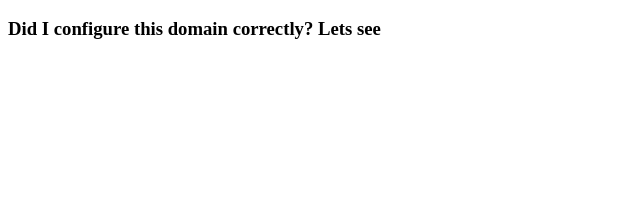
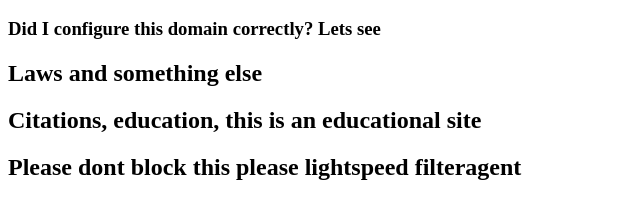
Before and after one commit to GitHubFn4Us/GitHubFn4Us.github.io, a plain HTML site: page index.html in a window 1280 px wide. Shown: the part 48-266 px from the top of the page, without its empty margins (0-640 px from the left). Drawn offline with Linux system fonts and the light colour scheme.

Commit message:
Update index.html

```diff
--- a/index.html
+++ b/index.html
@@ -6,5 +6,10 @@
   <body>
     <h1>Config Social Studie</h1>
     <h3>Did I configure this domain correctly? Lets see</h3>
+    <article>
+    <h2>Laws and something else</h2>
+    <h2> Citations, education, this is an educational site</h2>
+    <h2>Please dont block this please lightspeed filteragent</h2>
+    </article>
   </body>
 </html>
```
